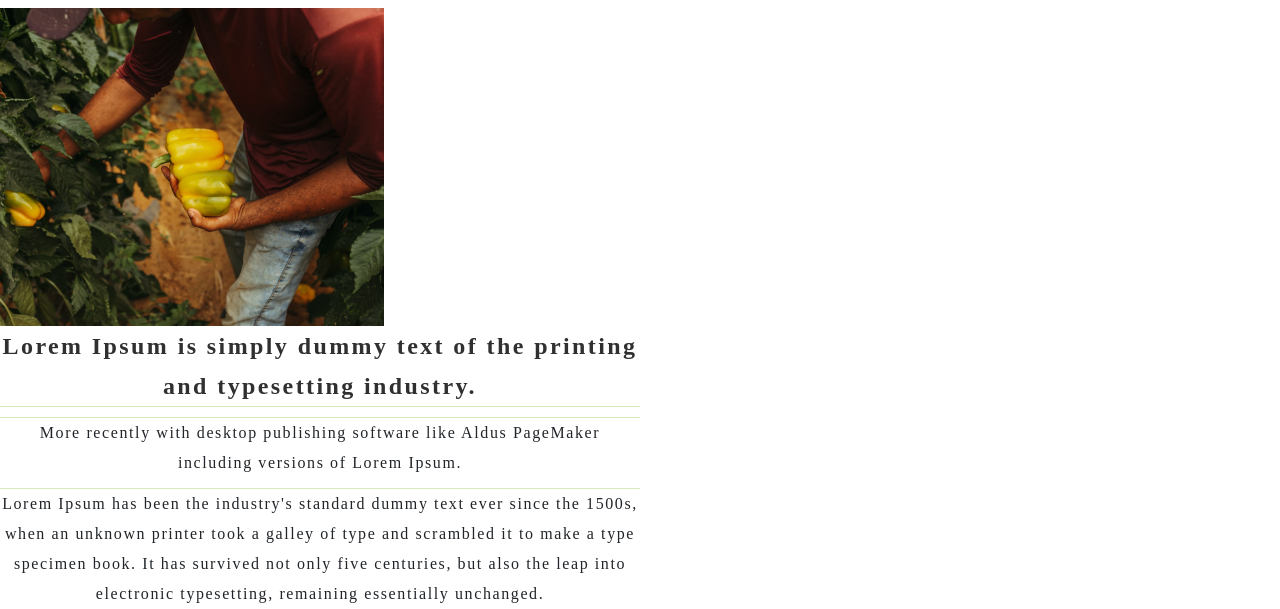
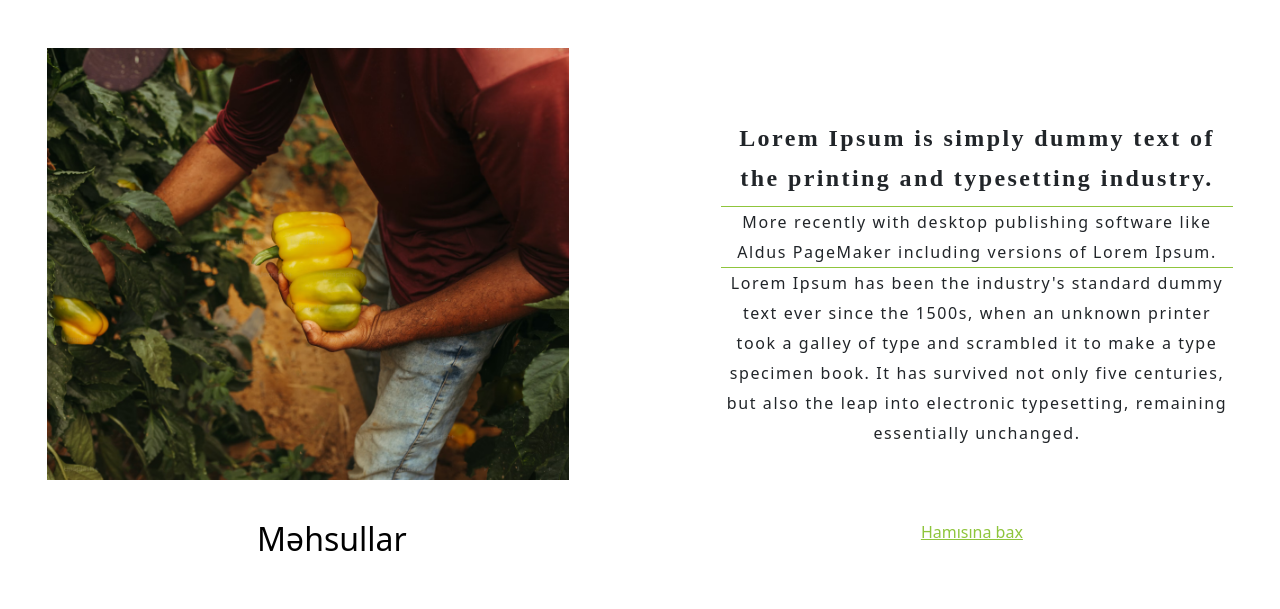
Before and after one commit to alakbarzada/agrovest, a plain HTML site: page index.html in a window 1280 px wide. Shown: the part 752-1361 px from the top of the page. After the commit the page ends 1318 px from the top, so only its background shows below. Drawn offline with nearby package versions, Linux system fonts and the light colour scheme.

Commit message:
agrovestin yarisi hazir

```diff
--- a/index.html
+++ b/index.html
@@ -99,33 +99,40 @@
     </div>
 </header>
 <main>
-    <section >
-        <div class="containers">
-            <div class="photo-container">
-                <img class="photo-agrovest" src="agrovest.image/agrovest-img/photo-1.png">
+    <section>
+        <div class="first-containers">
+            <div class="photo-containers">
+<img class="photo-container" src="agrovest.image/agrovest-img/photo-1.png">
             </div>
-            <div class="container-title">
-            <div class="container-head-text">Lorem Ipsum is simply dummy
-                text of
-                the printing and typesetting industry.</div>
-                <div class="text-color-1"></div>
-                <div class="text-color-2"></div>
-            <div class="container-title-text">More recently with desktop
-                 publishing software like Aldus
-                 PageMaker including versions of Lorem Ipsum.</div>
-                 <div class="text-color-3"></div>
-            <div class="container-text">Lorem Ipsum has been the industry's standard
-                dummy text ever since the 1500s,
-                when an unknown printer took a galley
-                 of type and scrambled it to make a type specimen book.
-                  It has survived not only five centuries,
-                   but also the leap into electronic typesetting,
-                remaining essentially unchanged.</div>
+            <div class="text-containers">
+<h2 class="text-first">Lorem Ipsum is simply dummy text of
+    the printing and typesetting industry.</h2>
+    <div class="color"></div>
+    <div class="text-title">More recently with desktop publishing
+         software like
+         Aldus PageMaker including versions of Lorem Ipsum.</div>
+         <div class="color"></div>
+         <div class="text">Lorem Ipsum has been the industry's
+        standard dummy text ever since the 1500s,
+        when an unknown printer took a galley of type
+         and scrambled it to make a type specimen book.
+          It has survived not only five centuries,
+           but also the leap into electronic
+        typesetting, remaining essentially unchanged.</div>
             </div>
         </div>
+
+<div class="menu-writes">
+    <h2 class="menu-writes">Məhsullar</h2>
+    <a class="menu-link">Hamısına bax</a>
+
+</div>
+
+
+
+
     </section>
 </main>
-
 
 
 
--- a/style.css
+++ b/style.css
@@ -150,90 +150,94 @@
     }
 
 }
-.photo-agrovest{
+.photo-container{
     width: 100%;
-    padding-top: 10px;
 }
 @media(min-width:992px){
-    .photo-agrovest{
-        width: 30%;
-    }
-}
-.container-head-text{
-    font-family: Poppins;
-font-size: 24px;
-font-weight: 700;
-line-height: 40px;
-letter-spacing: 0.1em;
-text-align: center;
-color: #303030;
-width: 100% ;
-}
-@media(min-width:992px){
-    .container-head-text{
-        width: 50%;
-    }
-}
-.text-color-1{
-    height: 1px;
-    width: 100%;
-    background: #8FC53C59;
-    ;
-}
-@media(min-width:992px){
-    .text-color-1{
-        width: 50%;
+    .photo-container{
+        width: 90%;
     }
 }
 
-.text-color-2{
-    height: 1px;
+.text-containers{
     width: 100%;
-    background: #8FC53C59;
-margin-top: 10px;
+    align-items: center;
+
 }
 @media(min-width:992px){
-    .text-color-2{
-        width: 50%;
+    .text-containers{
+        width: 40%;
+        margin-top: 70px;
     }
 }
-.container-title-text{
+.text-first{
     font-family: Poppins;
+    font-size: 24px;
+    font-weight: 700;
+    line-height: 40px;
+    letter-spacing: 0.1em;
+    text-align: center;
+
+}
+.text-title{
+
 font-size: 16px;
 font-weight: 400;
 line-height: 30px;
 letter-spacing: 0.1em;
 text-align: center;
-width: 100%;
 
 }
-@media(min-width:992px){
-    .container-title-text{
-        width: 50%;
-    }
-}
-.text-color-3{
-    height: 1px;
-    width: 100%;
-    background: #8FC53C59;
-margin-top: 10px;
-}
-@media(min-width:992px){
-    .text-color-3{
-        width: 50%;
-    }
-}
-.container-text{
-    font-family: Poppins;
+.text{
+
 font-size: 16px;
 font-weight: 400;
 line-height: 30px;
 letter-spacing: 0.1em;
 text-align: center;
-width: 100%;
+
+}
+.color{
+ background-color: #8FC53C;
+
+    width: 100%;
+   height: 1px;
+
+}
+.first-containers{
+    padding-top: 20px;
 }
 @media(min-width:992px){
-   .container-text{
-        width: 50%;
+    .first-containers{
+        display: flex;
+        justify-content: space-around;
+        padding-top: 50px;
+    }
+
+}
+.menu-writes{
+    text-align: center;
+    margin-top: 20px;
+}
+@media(min-width:992px){
+    .menu-writes{
+    display: flex;
+    justify-content: space-around;
+
     }
 }
+.menu-writes{
+    color: black;
+}
+
+.menu-link{
+    color: #8FC53C;
+
+}
+@media(min-width:992px){
+    .menu-link{
+        margin-top: 20px;
+
+
+    }
+}
```
Also changed, not shown: logo.img/logo-2.png (added).
